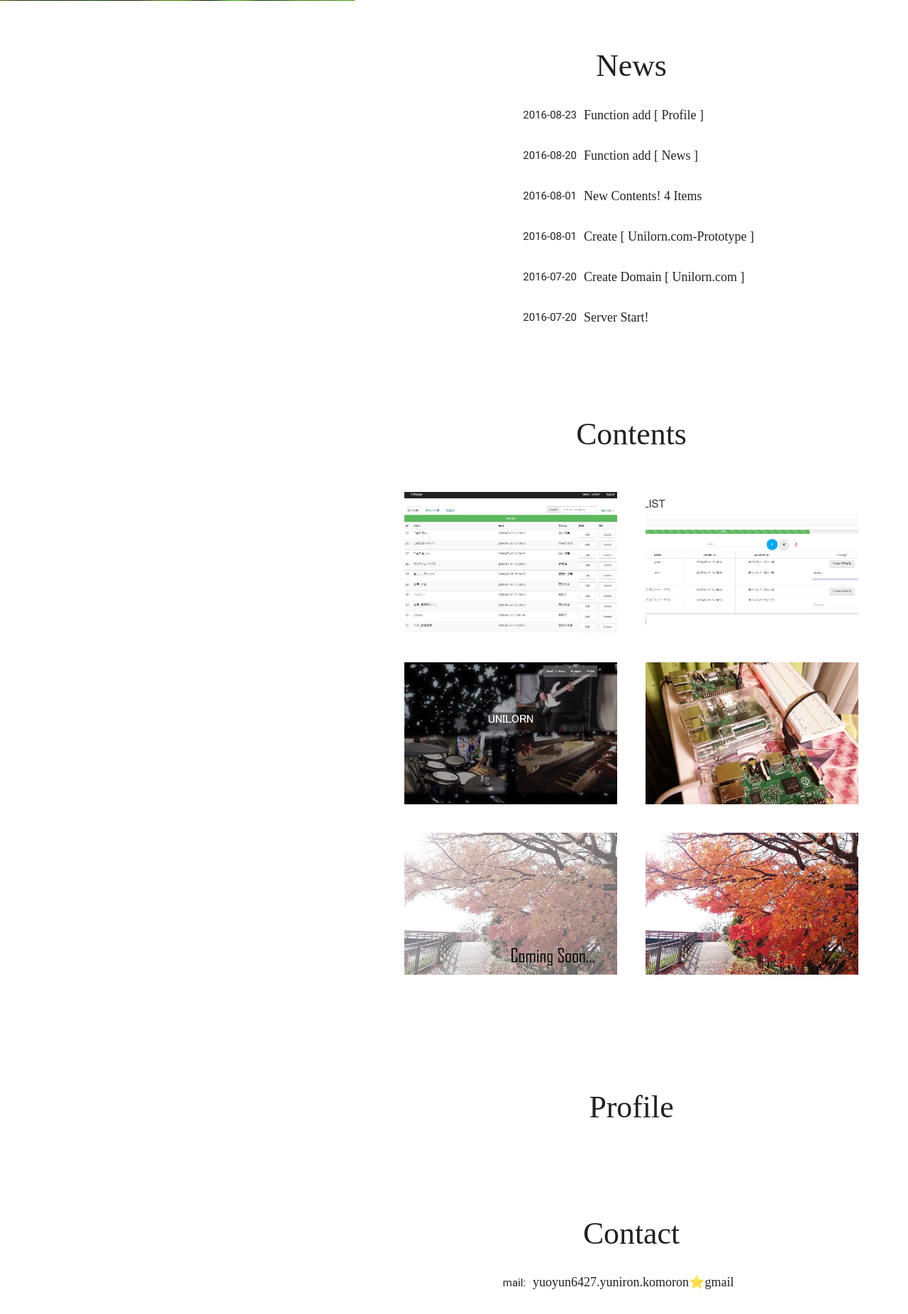
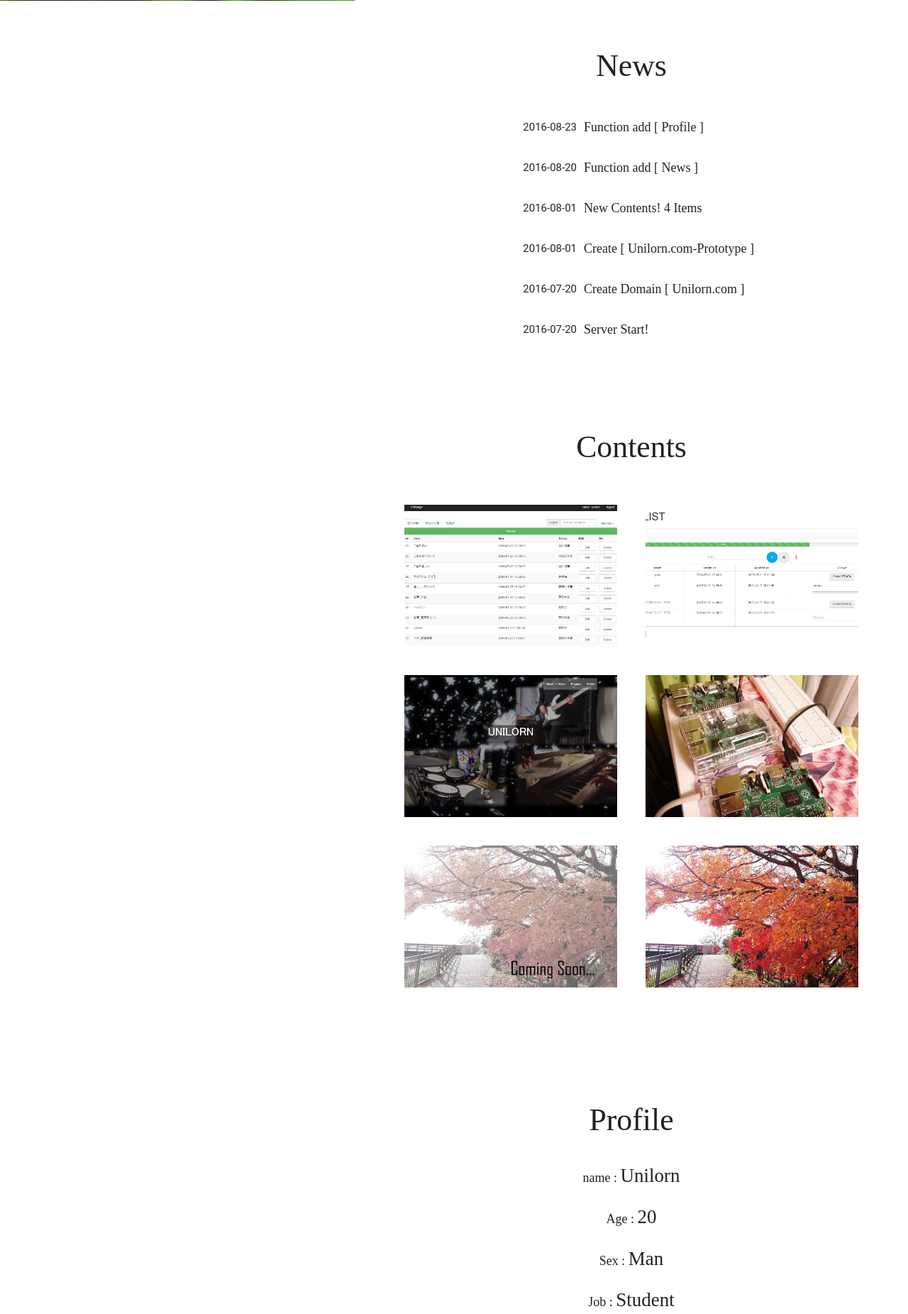
Before and after one commit to UNILORN/Old_ProgHomePage, a PHP site: page / in a window 1280 px wide. Shown: the part 799-2650 px from the top of the page at 71% size. Run offline with PHP 8.4, Linux system fonts and the light colour scheme; some libraries are stand-ins or nearby versions; some web fonts are replaced.

Commit message:
profile & content-h3 maegin+

```diff
--- a/index.php
+++ b/index.php
@@ -160,7 +160,10 @@
        <div class="content">
          <h3>Profile</h3>
          <div class="content-th-inner">
-
+           <p>name : <span>Unilorn</span></p>
+           <p>Age : <span>20</span></p>
+           <p>Sex : <span>Man</span></p>
+           <p>Job : <span>Student</span></p>
          </div>
        </div>
 
--- a/top.css
+++ b/top.css
@@ -174,6 +174,7 @@ header{
 }
 .content h3{
   font-family: 'Myfont';
+  margin-bottom: 35px;
 }
 .content-sec-inner table .time{
   width:40%;
@@ -192,6 +193,15 @@ header{
   text-align: left;
   font-family: 'Myfont';
   font-size: 18px;
+}
+
+.content-th-inner p{
+  font-family: 'Myfont';
+  font-size: 18px;
+}
+.content-th-inner p span{
+  font-family: 'Myfont';
+  font-size: 27px;
 }
 
 footer{
```
